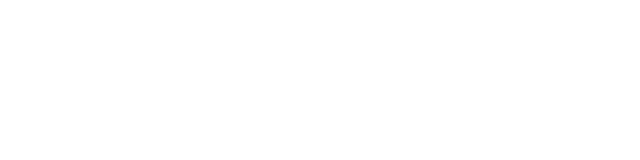
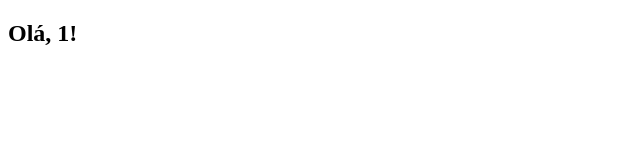
Before and after one commit to Ramom-Gomes/Fitness, a React (Vite) app: page /bemvindo/1 in a window 1280 px wide. Before the commit this address had no page. Shown: the top 160 px of the page, without its empty margins (0-640 px from the left). Built offline with nearby package versions, Linux system fonts and the light colour scheme.

Commit message:
autenticação-inicial

```diff
--- a/src/App.jsx
+++ b/src/App.jsx
@@ -1,6 +1,6 @@
 import React, { useState, useEffect } from 'react';
-import { BrowserRouter as Router } from 'react-router-dom';
 import Rotas from './routes/rotas';
+
 
 function App() {
   const [users, setUsers] = useState([]);
@@ -20,7 +20,7 @@ function App() {
 
   return (
     <div>
-      <Rotas registerUser={registerUser} />
+      <Rotas users={users} registerUser={registerUser} />
     </div>
   );
 }
--- /dev/null
+++ b/src/components/bemvindo.jsx
@@ -0,0 +1,15 @@
+import React from "react";
+import { useParams } from "react-router-dom";
+
+function BemVindo() {
+  const { name } = useParams();
+
+  return (
+    <div>
+      <h2>Olá, {name}!</h2>
+      {/* Conteúdo da página de boas-vindas */}
+    </div>
+  );
+}
+
+export default BemVindo;
--- a/src/components/login.jsx
+++ b/src/components/login.jsx
@@ -1,13 +1,25 @@
 import React, { useState } from "react";
-import { Link } from "react-router-dom"; // Importe o componente Link
+import { Link, useNavigate } from "react-router-dom";
 
 
-function LoginPage({ registerUser }) {
+function LoginPage({ users }) {
   const [email, setEmail] = useState("");
   const [password, setPassword] = useState("");
+  const navigate = useNavigate();
 
   const handleLogin = () => {
-    // Implemente a lógica de autenticação aqui
+    // Verifica se o usuário existe no localStorage
+    const user = users.find(
+      (user) => user.email === email && user.password === password
+    );
+
+    if (user) {
+      // Navegar para a página de boas-vindas com o nome do usuário
+      navigate(`/bemvindo/${user.nome}`);
+    } else {
+      alert("cria seu usuario porra!")
+      // Lógica para tratamento de erro ou feedback de login inválido
+    }
   };
 
   return (
--- a/src/components/registro.jsx
+++ b/src/components/registro.jsx
@@ -1,6 +1,6 @@
 import React, { useState } from "react";
 
-function RegisterPage({ registerUser }) {
+function RegisterPage({ registerUser, users }) {
   const [newUser, setNewUser] = useState({
     email: "",
     password: "",
@@ -11,6 +11,15 @@ function RegisterPage({ registerUser }) {
 
   const handleRegister = () => {
     // Implemente a lógica de registro de usuário aqui
+
+    const existingUser = users.find(user => user.email === newUser.email);
+
+    if (existingUser) {
+      // Trate o caso em que o email já existe
+      alert("Este email já está sendo usado porra.");
+      return;
+    }
+
     registerUser(newUser); // Adiciona o novo usuário ao estado
     setNewUser({
       email: "",
--- a/src/main.jsx
+++ b/src/main.jsx
@@ -10,7 +10,7 @@ const root = ReactDOM.createRoot(rootElement);
 root.render(
   <React.StrictMode>
     <Router>
-      <App />
+      <App/>
     </Router>
   </React.StrictMode>
 );
--- a/src/routes/rotas.jsx
+++ b/src/routes/rotas.jsx
@@ -2,11 +2,13 @@ import React from 'react';
 import { Routes, Route } from 'react-router-dom';
 import LoginPage from "../components/login";
 import RegisterPage from "../components/registro";
+import BemVindo from "../components/bemvindo";
 
-const Rotas = ({ registerUser }) => (
+const Rotas = ({ users , registerUser }) => (
   <Routes>
-    <Route path="/" element={<LoginPage />} />
-    <Route path="/registro" element={<RegisterPage registerUser={registerUser} />} />
+    <Route path="/" element={<LoginPage users={users} />} />
+    <Route path="/registro" element={<RegisterPage users={users} registerUser={registerUser} />} />
+    <Route path='/bemvindo/:name' element={<BemVindo/>}/>
   </Routes>
 );
 
```
